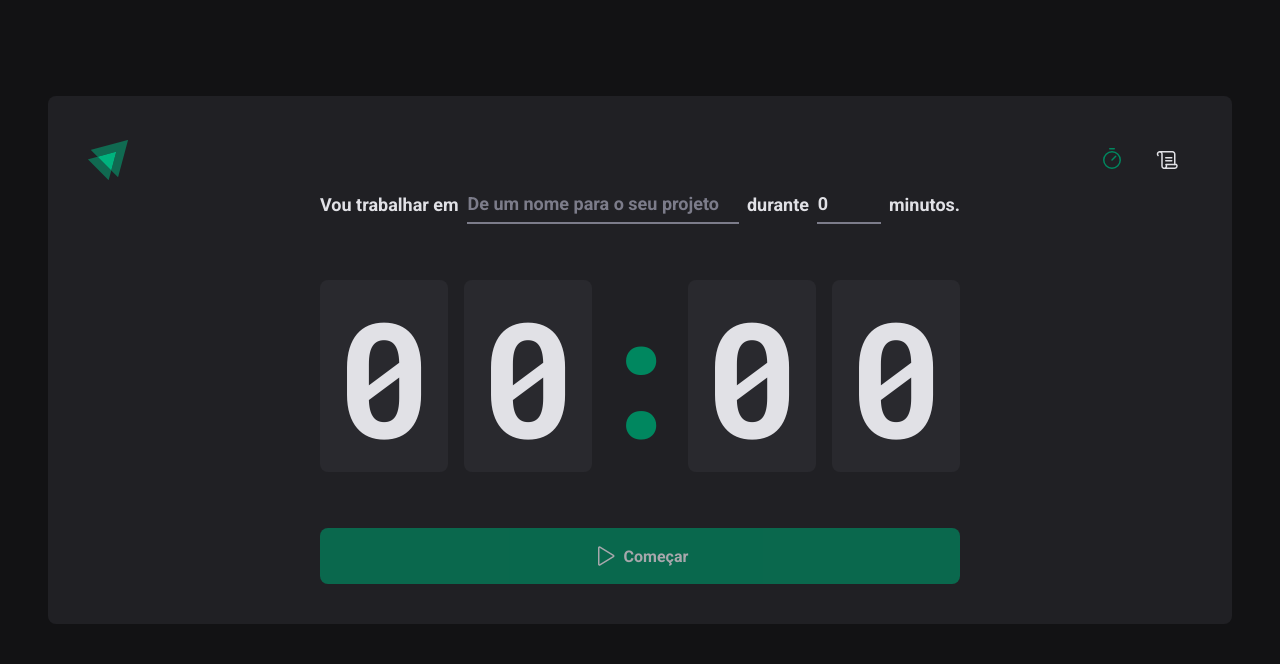
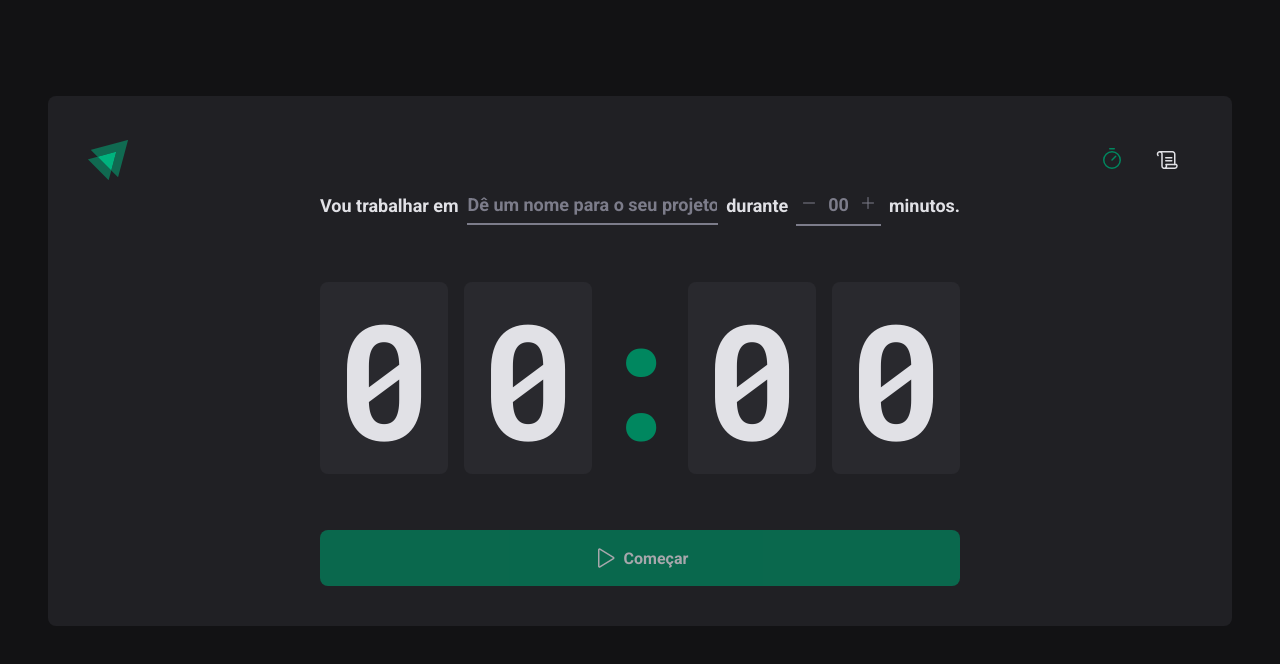
Before and after one commit to jairodoni/ignite-timer, a React (Vite) app: page / in a window 1280 px wide. Shown: the top 664 px of the page. Built offline with nearby package versions, Linux system fonts and the light colour scheme; the HTML template or start-up script is replaced by a standard one.

Commit message:
Design de botões e README

```diff
--- a/src/contexts/CyclesContext.tsx
+++ b/src/contexts/CyclesContext.tsx
@@ -15,7 +15,7 @@ import { differenceInSeconds } from 'date-fns'
 
 interface CreateCycleData {
   task: string
-  minutesAmount: number
+  minutesAmount: number | null
 }
 
 interface CycleContextData {
--- a/src/pages/Home/components/Countdown/index.tsx
+++ b/src/pages/Home/components/Countdown/index.tsx
@@ -11,7 +11,8 @@ export function Countdown() {
     markCurrentCycleAsFinished,
   } = useCycle()
 
-  const totalSeconds = activeCycle ? activeCycle.minutesAmount * 60 : 0
+  //  eslint-disable-next-line
+  const totalSeconds = activeCycle && activeCycle.minutesAmount ? activeCycle.minutesAmount * 60 : 0
   const currentSeconds = activeCycle ? totalSeconds - amountSecondsPassed : 0
 
   const minutesAmount = Math.floor(currentSeconds / 60)
--- a/src/pages/Home/components/NewCycleForm/index.tsx
+++ b/src/pages/Home/components/NewCycleForm/index.tsx
@@ -1,10 +1,32 @@
 import { useFormContext } from 'react-hook-form'
 import { useCycle } from '../../../../hooks/useCycle'
-import { FormContainer, MinutesAmountInput, TaskInput } from './styles'
+import { Plus, Minus } from 'phosphor-react'
+import {
+  ButtonMinutesAmount,
+  FormContainer,
+  MinutesAmountInput,
+  TaskInput,
+} from './styles'
 
 export function NewCycleForm() {
   const { activeCycle } = useCycle()
-  const { register } = useFormContext()
+  const { register, setValue, watch } = useFormContext()
+
+  function handlerMinutesAmountController(typeButton: 'plus' | 'minus') {
+    const currentValueMinutesAmount = watch('minutesAmount')
+
+    if (typeButton === 'plus') {
+      if (!currentValueMinutesAmount) {
+        setValue('minutesAmount', 5)
+      } else if (currentValueMinutesAmount < 60) {
+        setValue('minutesAmount', currentValueMinutesAmount + 5)
+      }
+    } else if (typeButton === 'minus') {
+      if (currentValueMinutesAmount && currentValueMinutesAmount !== 0) {
+        setValue('minutesAmount', currentValueMinutesAmount - 5)
+      }
+    }
+  }
 
   return (
     <FormContainer>
@@ -12,7 +34,7 @@ export function NewCycleForm() {
       <TaskInput
         id="task"
         list="task-suggestions"
-        placeholder="De um nome para o seu projeto"
+        placeholder="Dê um nome para o seu projeto"
         disabled={!!activeCycle}
         {...register('task')}
       />
@@ -23,6 +45,13 @@ export function NewCycleForm() {
         <option value="Batata"></option>
       </datalist>
       <label htmlFor="minutesAmount">durante</label>
+      <div>
+        <ButtonMinutesAmount
+          type="button"
+          onClick={() => handlerMinutesAmountController('minus')}
+        >
+          <Minus size={16} />
+        </ButtonMinutesAmount>
         <MinutesAmountInput
           type="number"
           id="minutesAmount"
@@ -32,6 +61,13 @@ export function NewCycleForm() {
           max={60}
           {...register('minutesAmount', { valueAsNumber: true })}
         />
+        <ButtonMinutesAmount
+          type="button"
+          onClick={() => handlerMinutesAmountController('plus')}
+        >
+          <Plus size={16} />
+        </ButtonMinutesAmount>
+      </div>
       <span>minutos.</span>
     </FormContainer>
   )
--- a/src/pages/Home/components/NewCycleForm/styles.ts
+++ b/src/pages/Home/components/NewCycleForm/styles.ts
@@ -13,13 +13,16 @@ export const FormContainer = styled.div`
 
   font-size: 1.125rem;
   font-weight: 700;
+
+  div {
+    border-bottom: 2px solid ${(props) => props.theme['gray-500']};
+  }
 `
 
 export const BaseInput = styled.input`
   background: transparent;
   height: 2.5rem;
   border: 0;
-  border-bottom: 2px solid ${(props) => props.theme['gray-500']};
   font-weight: 700;
   font-size: 1.125rem;
   padding: 0.05rem;
@@ -36,11 +39,35 @@ export const BaseInput = styled.input`
 
 export const TaskInput = styled(BaseInput)`
   flex: 1;
+  border-bottom: 2px solid ${(props) => props.theme['gray-500']};
 
   &::-webkit-calendar-picker-indicator {
     display: none !important;
   }
 `
 export const MinutesAmountInput = styled(BaseInput)`
-  width: 4rem;
+  width: 1.6rem;
+  margin: 0 4px;
+  text-align: center;
 `
+export const ButtonMinutesAmount = styled.button`
+  width: 1.6rem;
+  height: 1.6rem;
+  padding: 4px;
+  border-radius: 4px;
+
+  background: transparent;
+  color: ${(props) => props.theme['gray-500']};
+  border: none;
+
+  transition: background ease-in 0.1s;
+
+  &:focus {
+    box-shadow: none;
+  }
+
+  &:hover {
+    background: ${(props) => props.theme['gray-900']};
+    color: ${(props) => props.theme['gray-300']};
+  }
+`
--- a/src/pages/Home/index.tsx
+++ b/src/pages/Home/index.tsx
@@ -19,7 +19,8 @@ const newCycleFormValidationSchema = zod.object({
   minutesAmount: zod
     .number()
     .min(5, 'O ciclo precisa ser de no minimo 5 minutos')
-    .max(60, 'O ciclo precisa ser de no maximo 60 minutos'),
+    .max(60, 'O ciclo precisa ser de no maximo 60 minutos')
+    .or(zod.null()),
 })
 
 type NewCycleFormData = zod.infer<typeof newCycleFormValidationSchema>
@@ -31,13 +32,14 @@ export function Home() {
     resolver: zodResolver(newCycleFormValidationSchema),
     defaultValues: {
       task: '',
-      minutesAmount: 0,
+      minutesAmount: null,
     },
   })
   const { handleSubmit, watch, reset } = newCycleForm
 
   const task = watch('task')
-  const isSubmitDisabled = !task
+  const minutesAmount = watch('minutesAmount')
+  const isSubmitDisabled = !task || !minutesAmount
 
   function handleCreateNewCycle(data: NewCycleFormData) {
     createNewCycle(data)
--- a/src/reducers/cycles/reducer.ts
+++ b/src/reducers/cycles/reducer.ts
@@ -4,7 +4,7 @@ import { produce } from 'immer'
 export interface Cycle {
   id: string
   task: string
-  minutesAmount: number
+  minutesAmount: number | null
   startDate: Date
   interruptedDate?: Date
   finishedDate?: Date
--- a/src/styles/global.ts
+++ b/src/styles/global.ts
@@ -27,4 +27,9 @@ export const GlobalStyle = createGlobalStyle`
     font-weight: 400;
     font-size: 1rem;
   }
+  input[type=number]::-webkit-inner-spin-button,
+  input[type=number]::-webkit-outer-spin-button {
+    -webkit-appearance: none;
+    margin: 0;
+  }
 `
```
Also changed, not shown: package.json (line endings or trailing spaces), 1 other file (tests, documents, lock files or other folders). Lines whose indentation alone changed are shown as unchanged.
